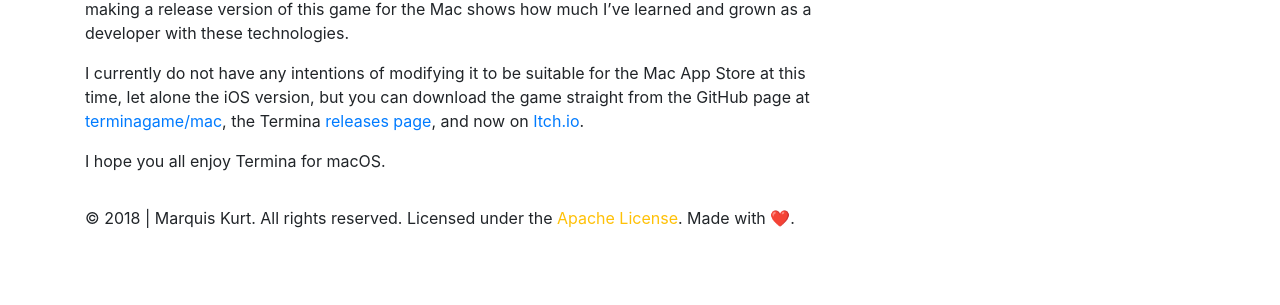
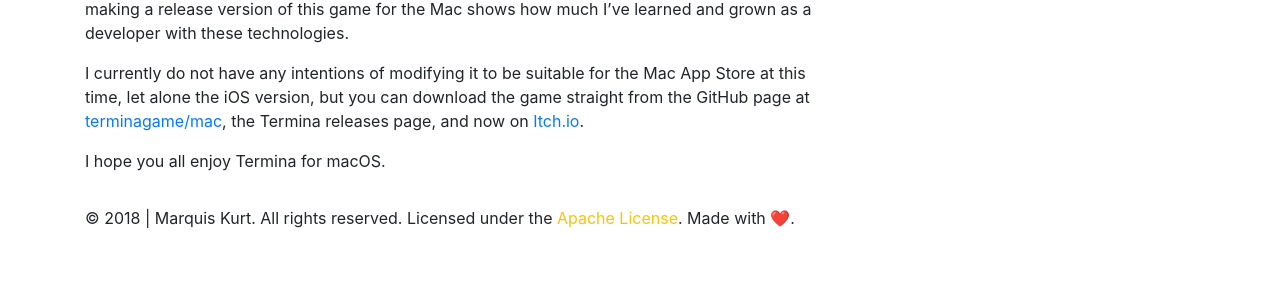
Before and after one commit to TerminaGame/terminagame.github.io, a Jekyll site: the page built from _posts/2020-09-26-blog.md, in a window 1280 px wide. Shown: the part 937-1242 px from the top of the page. Built offline with Jekyll 4.4.1, drawn with Linux system fonts in a browser that asks for light colours; comment, search, counter and statistics services are not loaded; part of the change alters nothing that is shown.

```diff
--- a/_posts/2020-09-26-blog.md
+++ b/_posts/2020-09-26-blog.md
@@ -18,7 +18,7 @@ When I first started working on Termina and Termina for macOS, I had high hopes
 
 Given that Termina was my first attempt at making both a game in Swift and in SpriteKit, it wasn't my finest work. There are quite a couple of things that I didn't do as well as I should have, such as creating levels and scenes and handling push notifications. However, despite the shortcomings of such an early project, it's still a fun game that adds a unique spin to the command line version I made (one of my friends can _definitely_ vouch for this). Additionally, making a release version of this game for the Mac shows how much I've learned and grown as a developer with these technologies.
 
-I currently do not have any intentions of modifying it to be suitable for the Mac App Store at this time, let alone the iOS version, but you can download the game straight from the GitHub page at [terminagame/mac][github], the Termina [releases page]({{ site.baseurl }}/releases), and now on [Itch.io][itch].
+I currently do not have any intentions of modifying it to be suitable for the Mac App Store at this time, let alone the iOS version, but you can download the game straight from the GitHub page at [terminagame/mac][github], the Termina releases page, and now on [Itch.io][itch].
 
 I hope you all enjoy Termina for macOS.
 
```
